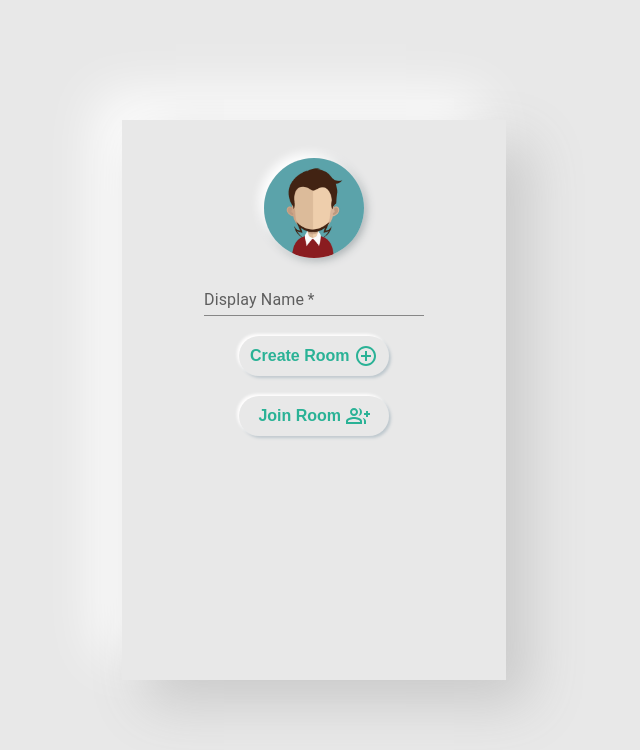
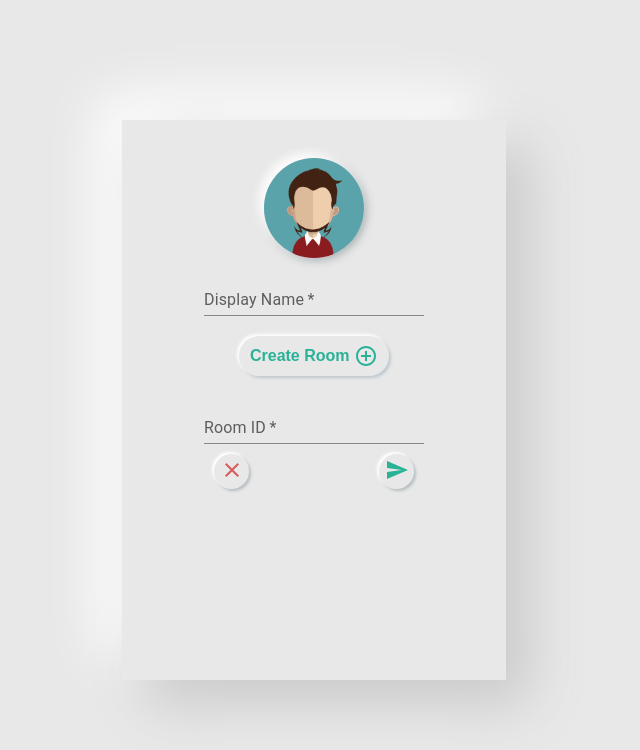
Before and after one commit to debadri16/yapper, a React (Create React App) app in the folder yapper-fe/: page / in a window 1280 px wide. Both pictures are taken after a click on the button "Join Room". Shown: the top 750 px of the page, without its empty margins (326-966 px from the left). Built offline with nearby package versions, Linux system fonts and the light colour scheme; no server answers.

Commit message:
Updated JoinRoom Button

```diff
--- a/yapper-fe/src/Components/Home/Home.css
+++ b/yapper-fe/src/Components/Home/Home.css
@@ -75,30 +75,6 @@
     padding: 10px;
 }
 
-/* .img-button {
-    border-radius: 50%;
-    border: none;
-    cursor: pointer;
-    width: 80px;
-    height: 80px;
-    margin-left: 17px;
-    box-shadow: -5px -5px 10px #a19898, 5px 5px 10px #52595c;
-    margin-bottom: 50px;
-    margin-left: 100px;
-}
-
-.img-button :hover {
-    width: 90px;
-    height: 90px;
-    box-shadow: -5px -5px 10px #a19898, 5px 5px 10px #52595c;
-}
-
-.avatar {
-    width: 80px;
-    height: 80px;
-    border-radius: 50%;
-} */
-
 .homeBtnDiv {
     padding: 10px;
 }
@@ -130,61 +106,43 @@
     margin-left: 3%;
 }
 
-/* .input-data {
-    height: 40px;
-    width: 100%;
-    position: relative;
-} */
-
- /* .input-data input {
-    height: 100%;
-    width: 300px;
-    border: none;
-    background-color: #e8e8e8;
-    border-bottom: 2px solid silver;
-} */
-
-/* .input-data input:focus~label,
-.input-data input:valid~label {
-    transform: translateY(-20px);
-    color: rgb(0, 102, 255);
+.joinRoomDiv{
+    margin-top: 10px;
 }
 
-.input-data label {
-    position: absolute;
-    bottom: 10px;
-    left: 0;
-    color: grey;
-    pointer-events: none;
-    transition: all 0.3s ease;
+.join_btn_grp{
+    display: flex;
+    justify-content: space-between;
+
 }
 
-.input-data .underline {
-    position: absolute;
-    height: 2px;
-    width: 100%;
-    bottom: 0;
+.cancel_btn, .next_btn{
+    border-radius: 50%;
+    cursor: pointer;
+    border: none;
+    outline: none;
+    width: 35px;
+    height: 35px;
+    background: #e8e8e8;
+    box-shadow: -2px -2px 3px #ffffff, 2px 2px 3px #b7bec3;
+    transition: box-shadow ease .3s;
+    margin-top: 10px;
 }
 
-.input-data .underline:before {
-    position: absolute;
-    content: "";
-    height: 100%;
-    width: 100%;
-    background: rgb(0, 102, 255);
-    transform: scaleX(0);
-    transform-origin: center;
-    transition: transform 0.3s ease;
+.cancel_btn:hover, .next_btn:hover{
+    box-shadow: -4px -4px 4px #fffefe, 4px 4px 4px #b7bec3;
 }
 
-.input-data input:focus~.underline:before,
-.input-data input:valid~.underline:before {
-    transform: scaleX(1);
+.cancel_btn{
+    color: rgb(215 91 91);
+    margin-left: 10px;
+    size: 10px;
 }
 
-.error-msg{
-    color: rgb(219, 2, 2);
-} */
+.next_btn{
+    color: #2ab296;
+    margin-right: 10px;
+}
 
 /* For mobile phones: */
 @media only screen and (max-width: 768px) {
--- a/yapper-fe/src/Components/Home/Home.js
+++ b/yapper-fe/src/Components/Home/Home.js
@@ -1,55 +1,41 @@
-import React, { useContext, useEffect, useState } from "react";
+import React, { useEffect, useState } from "react";
 import ModeEditOutlineOutlinedIcon from '@mui/icons-material/ModeEditOutlineOutlined';
 import TextField from '@mui/material/TextField';
 import AddCircleOutlineOutlinedIcon from '@mui/icons-material/AddCircleOutlineOutlined';
 import GroupAddOutlinedIcon from '@mui/icons-material/GroupAddOutlined';
+import Send from '@mui/icons-material/Send';
+import Clear from '@mui/icons-material/Clear';
 
 import './Home.css';
 import UpdateAvatarDialog from "../Dialogs/UpdateAvatarDialog";
 import { avatarsList } from "../../Common/AvatarsList";
 import defaultAvatar from "../../assets/avatars/01.png";
-import { SocketContext } from "../../App";
 
 function Home() {
 
-    const [name, setName] = useState("");
-    const [error, setError] = useState(false);
     const [editAvatar, setEditAvatar] = useState(false);
 
     // persisting index of avatar from dialog
     const [selectedAvatarIndex, setAvatarIndex] = useState(0);
-
-    const socket = useContext(SocketContext);
-
-    useEffect(() => {
-        // send message to server
-        socket.emit("login", {name: "Medsieeeee", room: "Ramrajatala"}, err => {
-            console.log(err);
-        });
-    }, []);
-
-    let handleNameChange = (event) => {
-        setName(event.target.value);
-        setError(false);
-    };
+    const [joinRoom, setJoinRoom] = useState(false);
+    const [roomID, setRoomID] = useState('');
 
     let create_room = () => {
-        if (!name) {
-            setError(true);
-            console.log('no name')
 
-        } else {
         console.log('create')
-        }
+
     }
 
     let join_room = () => {
-        if (!name) {
-            setError(true);
-            console.log('no name')
+        console.log('join');
+        setJoinRoom(true);
+        setRoomID('')
+    }
 
-        } else {
-            console.log('join')
+    let handleRoomID = (e) => {
+        const pattern = /^[0-9\b]+$/;
+        if (e.target.value === '' || pattern.test(e.target.value)) {
+            setRoomID(e.target.value);
         }
     }
 
@@ -75,34 +61,26 @@ function Home() {
                         <AddCircleOutlineOutlinedIcon className="btnIcon" />
                     </button>
                 </div>
+                {!joinRoom &&
                     <div className='homeBtnDiv'>
                         <button className='homeBtn' onClick={join_room}>
                             <span>Join Room</span>
                             <GroupAddOutlinedIcon className="btnIcon" />
                         </button>
                     </div>
-
-
-                {/* <div className='login-detils'>
-                    <div className='login-details-grp'>
-                        <div>
-                            <div>
-                                <div className='input-data'>
-                                    <input type="text" onChange={handleNameChange} required />
-                                    <div className='underline'></div>
-                                    <label>Username</label>
-                                </div>
-                                <div> {error ? <small className="error-msg">Username field is required to create/join room</small> : null}</div>
+                }
+                {joinRoom &&
+                    <div className="joinRoomDiv">
+                        <TextField error={false} required id="standard-basic" label="Room ID" variant="standard"
+                            value={roomID}
+                            inputProps={{ maxLength: 6 }}
+                            onChange={handleRoomID} />
+                        <div className='join_btn_grp'>
+                            <button className="cancel_btn" onClick={() => setJoinRoom(false)}><Clear /></button>
+                            <button className="next_btn"><Send /></button>
                         </div>
                     </div>
-                        <div className='button-container'>
-                            <div className='btn-grp'>
-                                <button className='button-create' onClick={create_room}>Create Room</button>
-                                <button className='button-join' onClick={join_room}>Join Room</button>
-                            </div>
-                        </div>
-                    </div>
-                </div> */}
+                }
             </div>
         </div>
     );
```
Also changed, not shown: 1 other file (tests, documents, lock files or other folders). Lines whose indentation alone changed are shown as unchanged.
